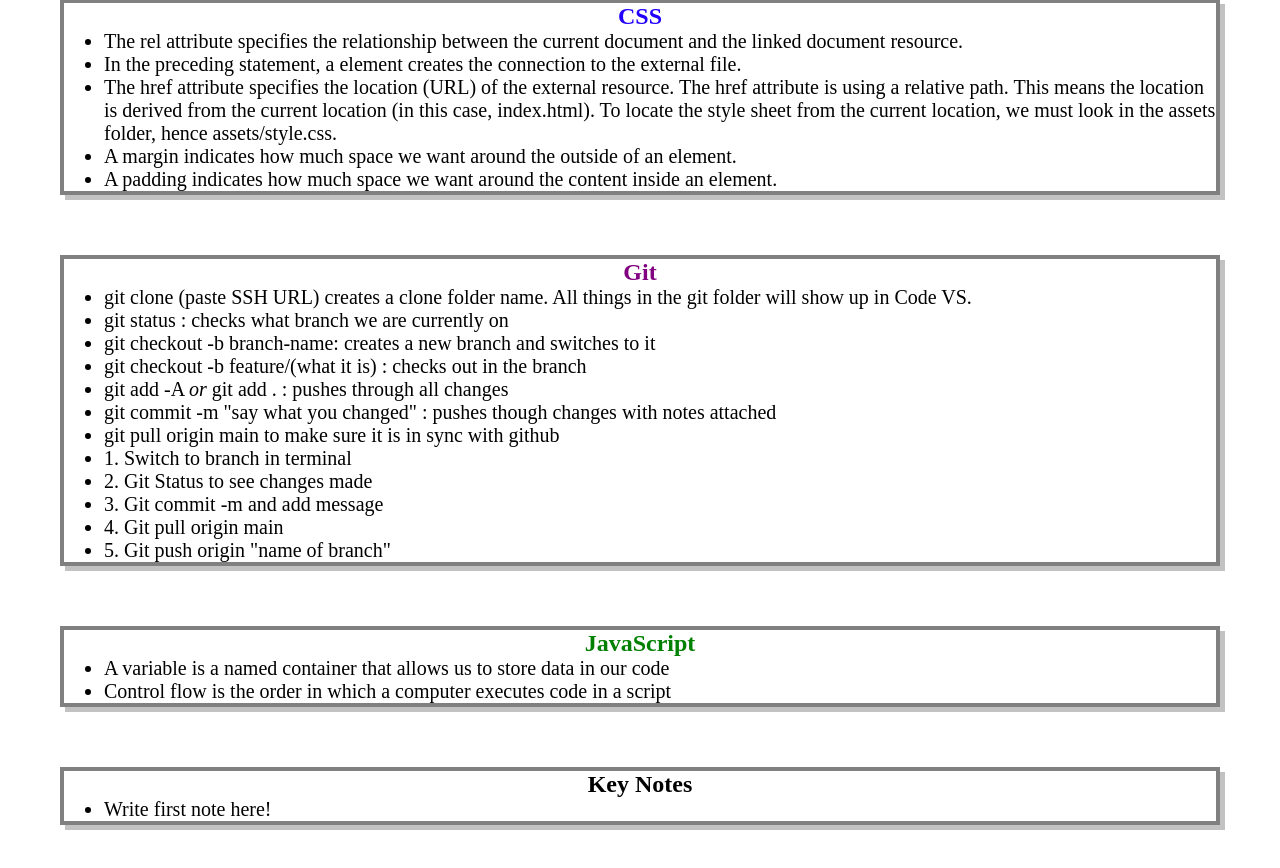
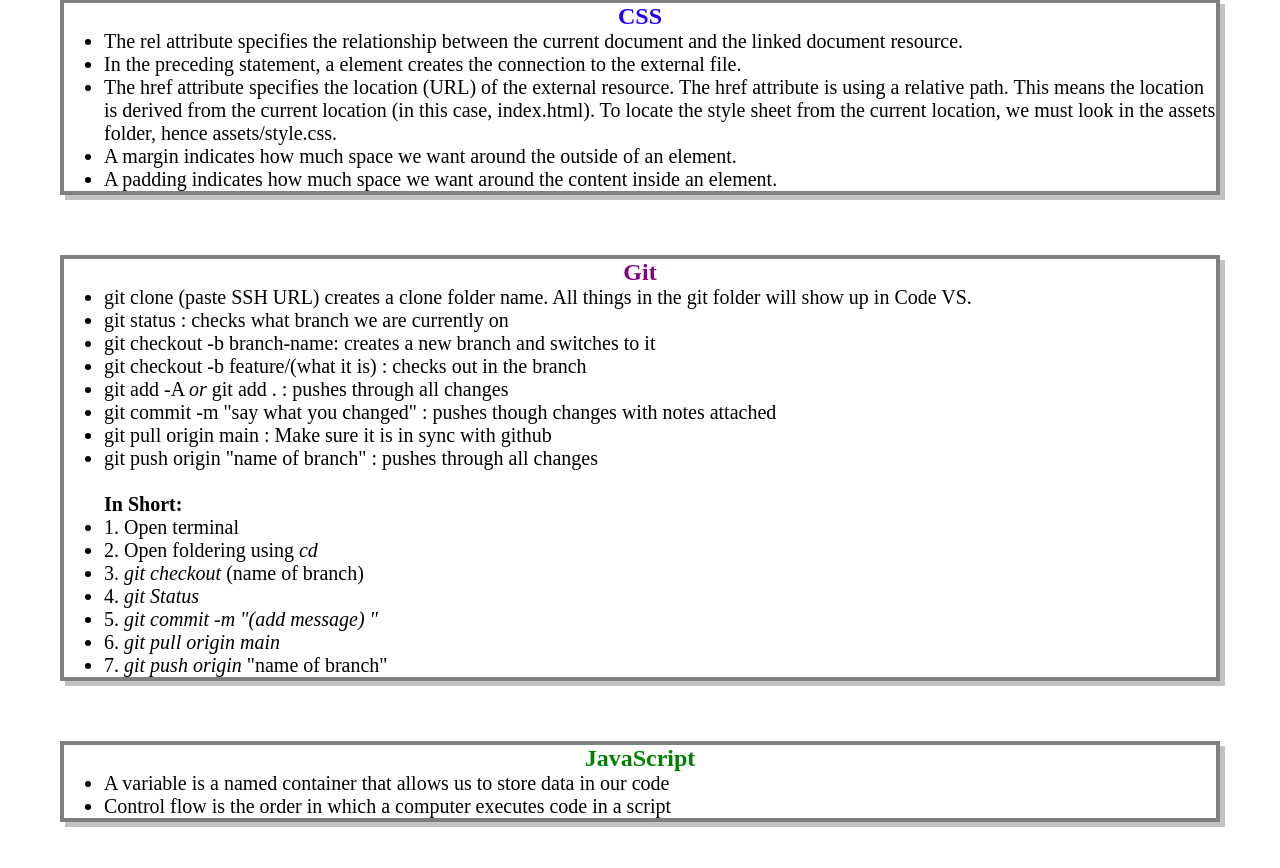
Before and after one commit to Tamerbekir/Prework-Study-Guide, a plain HTML site: page index.html in a window 1280 px wide. Shown: the part 398-1266 px from the top of the page. Drawn offline with Linux system fonts and the light colour scheme.

Commit message:
updated html with notes

```diff
--- a/index.html
+++ b/index.html
@@ -49,13 +49,17 @@
        <li>git checkout -b feature/(what it is) :  checks out in the branch</li>
        <li>git add -A <em>or</em> git add . : pushes through all changes</li>
        <li>git commit -m "say what you changed" : pushes though changes with notes attached</li>
-       <li>git pull origin main to make sure it is in sync with github</li>
-
-       <li>1. Switch to branch in terminal</li>
-       <li>2. Git Status to see changes made</li>
-       <li>3. Git commit -m and add message</li>
-       <li>4. Git pull origin main</li>
-       <li>5. Git push origin "name of branch"</li>
+       <li>git pull origin main : Make sure it is in sync with github</li>
+       <li>git push origin "name of branch" : pushes through all changes</li>
+       <br>
+       <strong>In Short:</strong>
+       <li>1. Open terminal</li>
+       <li>2. Open foldering using <em>cd</em></li>
+       <li>3. <em>git checkout</em> (name of branch)</li>
+       <li>4. <em>git Status</em></li>
+       <li>5. <em>git commit -m "(add message) "</em></li>
+       <li>6. <em>git pull origin main</em></li>
+       <li>7. <em>git push origin</em> "name of branch"</li>
       </ul>
 
       </section>
```
